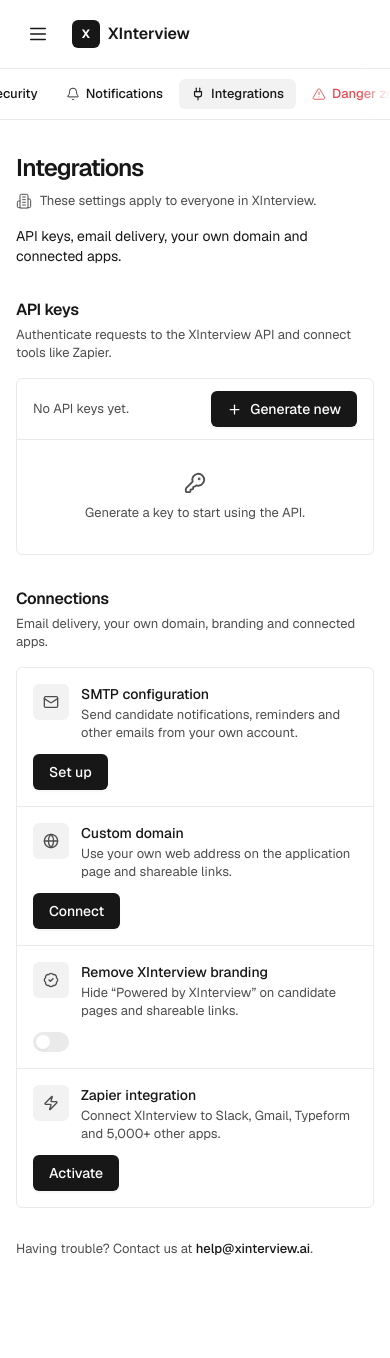
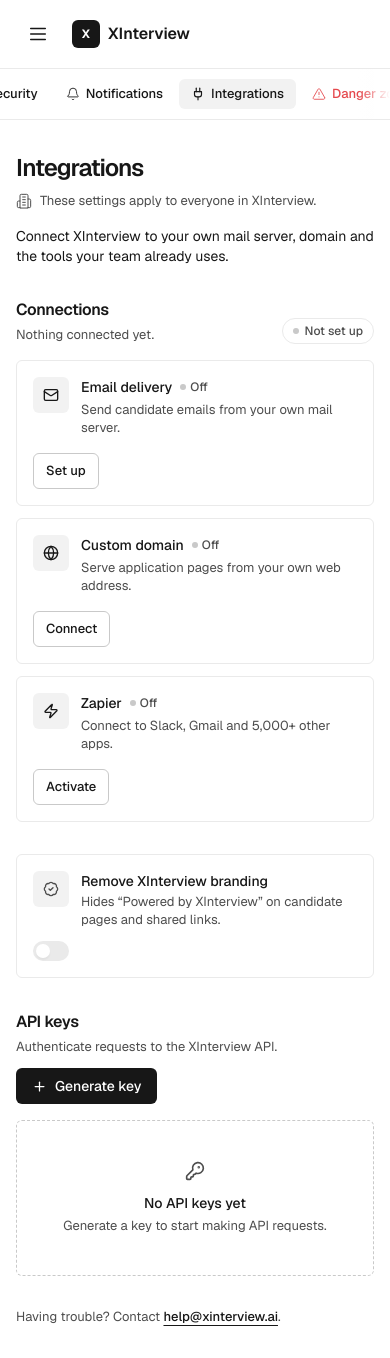
Before and after one commit to 3foxagency-hash/xinterview-ai-foundation-admin, a Next.js app: page /settings/integrations in a window 390 px wide. Before the commit the page ends 1290 px from the top, so only its background shows below. Built offline with nearby package versions, Linux system fonts and the light colour scheme.

Commit message:
feat: enhance integrations page layout with connection cards and improved API key display

```diff
--- a/app/(dashboard)/settings/integrations/page.tsx
+++ b/app/(dashboard)/settings/integrations/page.tsx
@@ -153,47 +153,150 @@ export default function IntegrationsPage() {
     ? `${state.customDomain.subdomain}.${state.customDomain.domain}`
     : null;
 
+  const connections = [
+    {
+      id: 'smtp',
+      icon: Mail,
+      title: 'Email delivery',
+      description: 'Send candidate emails from your own mail server.',
+      active: state.smtpConnected,
+      detail: state.smtp?.fromEmail ?? null,
+      primaryLabel: state.smtpConnected ? 'Edit' : 'Set up',
+      onPrimary: () => setSmtpDialog(true),
+      onSecondary: state.smtpConnected ? handleDisconnectSmtp : undefined,
+      secondaryLabel: 'Disconnect',
+    },
+    {
+      id: 'domain',
+      icon: Globe,
+      title: 'Custom domain',
+      description: 'Serve application pages from your own web address.',
+      active: !!state.customDomain,
+      detail: domainLabel,
+      primaryLabel: state.customDomain ? 'Manage' : 'Connect',
+      onPrimary: () => setDomainDialog(true),
+    },
+    {
+      id: 'zapier',
+      icon: Zap,
+      title: 'Zapier',
+      description: 'Connect to Slack, Gmail and 5,000+ other apps.',
+      active: state.zapierActive,
+      detail: state.zapierActive ? 'Ready to connect in Zapier' : null,
+      primaryLabel: state.zapierActive ? 'View steps' : 'Activate',
+      onPrimary: () => {
+        setZapierDialog(true);
+        if (!state.zapierActive) handleZapier();
+      },
+    },
+  ];
+
+  const activeCount = connections.filter((c) => c.active).length;
+
   return (
     <>
       <SettingsPage
         title="Integrations"
         scope="company"
         companyName={companyName}
-        description="API keys, email delivery, your own domain and connected apps."
+        description="Connect XInterview to your own mail server, domain and the tools your team already uses."
       >
+        {/* ── Connections ── */}
+        <section>
+          <div className="flex flex-wrap items-end justify-between gap-3">
+            <div className="min-w-0">
+              <h2 className="text-h3 text-heading">Connections</h2>
+              <p className="mt-1 text-body-sm text-muted">
+                {activeCount === 0
+                  ? 'Nothing connected yet.'
+                  : `${activeCount} of ${connections.length} connected.`}
+              </p>
+            </div>
+            <span className="inline-flex shrink-0 items-center gap-1.5 rounded-full border border-border px-2.5 py-1 text-caption font-medium text-muted">
+              <span
+                className={cn(
+                  'h-1.5 w-1.5 rounded-full',
+                  activeCount > 0 ? 'bg-success' : 'bg-gray-500'
+                )}
+                aria-hidden
+              />
+              {activeCount > 0 ? 'Live' : 'Not set up'}
+            </span>
+          </div>
+
+          {/* One card per connection — a grid scans far better than a stack of
+              full-width rows. Three columns on desktop so all three sit on one
+              row; two at tablet; one on mobile. */}
+          <div className="mt-4 grid gap-3 sm:grid-cols-2 lg:grid-cols-3">
+            {connections.map((c) => (
+              <ConnectionCard key={c.id} {...c} />
+            ))}
+          </div>
+        </section>
+
+        {/* ── Branding: a preference, not a connection, so it sits apart ── */}
+        <section className="rounded-md border border-border bg-surface p-4 sm:p-5">
+          <div className="flex flex-col gap-3 sm:flex-row sm:items-center sm:justify-between">
+            <div className="flex min-w-0 items-start gap-3">
+              <span className="flex h-9 w-9 shrink-0 items-center justify-center rounded-md bg-muted-bg">
+                <BadgeCheck size={16} className="text-muted" aria-hidden />
+              </span>
+              <div className="min-w-0">
+                <p className="text-body font-medium text-heading">
+                  Remove XInterview branding
+                </p>
+                <p className="mt-0.5 text-body-sm text-muted">
+                  Hides &ldquo;Powered by XInterview&rdquo; on candidate pages and shared links.
+                </p>
+              </div>
+            </div>
+            <div className="flex shrink-0 items-center gap-2 sm:pl-4">
+              {brandingBusy && <Loader2 size={15} className="animate-spin text-muted" />}
+              <Switch
+                checked={state.brandingRemoved}
+                onCheckedChange={handleBranding}
+                disabled={brandingBusy}
+                aria-label="Remove XInterview branding"
+              />
+            </div>
+          </div>
+        </section>
+
         {/* ── API keys ── */}
-        <SettingsSection
-          title="API keys"
-          description="Authenticate requests to the XInterview API and connect tools like Zapier."
-        >
-          <div className="flex items-center justify-between gap-4 border-b border-border px-4 py-3">
-            <p className="text-body-sm text-muted">
-              {keys.length === 0
-                ? 'No API keys yet.'
-                : `${keys.length} key${keys.length === 1 ? '' : 's'}`}
-            </p>
+        <section>
+          <div className="flex flex-wrap items-end justify-between gap-3">
+            <div className="min-w-0">
+              <h2 className="text-h3 text-heading">API keys</h2>
+              <p className="mt-1 text-body-sm text-muted">
+                Authenticate requests to the XInterview API.
+              </p>
+            </div>
+            {/* The one Primary button on this page (§8). */}
             <button
               type="button"
               onClick={() => setKeyDialog(true)}
-              className="inline-flex h-9 shrink-0 items-center gap-2 rounded-md bg-primary px-4 text-button text-primary-foreground shadow-sm transition-colors hover:bg-primary-hover"
+              className="inline-flex h-9 shrink-0 items-center gap-2 rounded-md bg-primary px-4 text-button text-primary-foreground transition-colors hover:bg-primary-hover"
             >
               <Plus size={15} />
-              Generate new
+              Generate key
             </button>
           </div>
 
           {keys.length === 0 ? (
-            <div className="px-4 py-8 text-center">
-              <KeyRound size={22} className="mx-auto text-muted" aria-hidden />
-              <p className="mt-2.5 text-body-sm text-muted">
-                Generate a key to start using the API.
+            <div className="mt-4 rounded-md border border-dashed border-border-strong px-6 py-10 text-center">
+              <KeyRound size={20} className="mx-auto text-muted" aria-hidden />
+              <p className="mt-3 text-body font-medium text-heading">No API keys yet</p>
+              <p className="mt-1 text-body-sm text-muted">
+                Generate a key to start making API requests.
               </p>
             </div>
           ) : (
-            <div className="overflow-x-auto">
-              <table className="w-full min-w-[480px]">
+            <div className="mt-4 overflow-hidden rounded-md border border-border bg-surface">
+              {/* Desktop: a table. Mobile: stacked cards — four columns at
+                  375px forces a horizontal scroll nobody discovers. */}
+              <table className="hidden w-full sm:table">
                 <thead>
-                  <tr className="border-b border-border bg-muted-bg">
+                  <tr className="border-b border-border">
                     <th scope="col" className="px-4 py-2.5 text-left text-caption font-medium text-muted">
                       Name
                     </th>
@@ -204,7 +307,7 @@ export default function IntegrationsPage() {
                       Expires
                     </th>
                     <th scope="col" className="px-4 py-2.5 text-right text-caption font-medium text-muted">
-                      Actions
+                      <span className="sr-only">Actions</span>
                     </th>
                   </tr>
                 </thead>
@@ -212,10 +315,8 @@ export default function IntegrationsPage() {
                   {keys.map((k, i) => (
                     <tr key={k.id} className={cn(i > 0 && 'border-t border-border')}>
                       <td className="px-4 py-3 text-body font-medium text-heading">{k.name}</td>
+                      <td className="px-4 py-3 font-mono text-body-sm text-muted">{k.maskedKey}</td>
                       <td className="px-4 py-3 font-mono text-body-sm text-muted">
-                        {k.maskedKey}
-                      </td>
-                      <td className="px-4 py-3 text-body-sm text-muted">
                         {k.expiresAt ?? 'Never'}
                       </td>
                       <td className="px-4 py-3 text-right">
@@ -232,109 +333,40 @@ export default function IntegrationsPage() {
                   ))}
                 </tbody>
               </table>
+
+              <ul className="divide-y divide-border sm:hidden">
+                {keys.map((k) => (
+                  <li key={k.id} className="flex items-start justify-between gap-3 p-4">
+                    <div className="min-w-0">
+                      <p className="truncate text-body font-medium text-heading">{k.name}</p>
+                      <p className="mt-1 truncate font-mono text-body-sm text-muted">
+                        {k.maskedKey}
+                      </p>
+                      <p className="mt-1 text-caption text-muted">
+                        Expires{' '}
+                        <span className="font-mono">{k.expiresAt ?? 'never'}</span>
+                      </p>
+                    </div>
+                    <button
+                      type="button"
+                      onClick={() => setDeleteKey(k)}
+                      aria-label={`Delete API key ${k.name}`}
+                      className="inline-flex h-8 w-8 shrink-0 items-center justify-center rounded-md text-muted transition-colors hover:bg-error-banner-bg hover:text-error"
+                    >
+                      <Trash2 size={15} />
+                    </button>
+                  </li>
+                ))}
+              </ul>
             </div>
           )}
-        </SettingsSection>
-
-        {/* ── Connections ── */}
-        <SettingsSection
-          title="Connections"
-          description="Email delivery, your own domain, branding and connected apps."
-        >
-          {/* SMTP */}
-          <IntegrationRow
-            icon={Mail}
-            title="SMTP configuration"
-            description="Send candidate notifications, reminders and other emails from your own account."
-            active={state.smtpConnected}
-            activeLabel={state.smtp?.fromEmail ? `Sending from ${state.smtp.fromEmail}` : undefined}
-            action={
-              <div className="flex gap-2">
-                {state.smtpConnected && (
-                  <button
-                    type="button"
-                    onClick={handleDisconnectSmtp}
-                    className="inline-flex h-9 items-center justify-center rounded-md border border-border-strong px-3 text-body-sm font-medium text-heading transition-colors hover:bg-card-hover"
-                  >
-                    Disconnect
-                  </button>
-                )}
-                <button
-                  type="button"
-                  onClick={() => setSmtpDialog(true)}
-                  className="inline-flex h-9 items-center justify-center rounded-md bg-primary px-4 text-button text-primary-foreground shadow-sm transition-colors hover:bg-primary-hover"
-                >
-                  {state.smtpConnected ? 'Edit' : 'Set up'}
-                </button>
-              </div>
-            }
-          />
-
-          {/* Custom domain */}
-          <IntegrationRow
-            icon={Globe}
-            title="Custom domain"
-            description="Use your own web address on the application page and shareable links."
-            active={!!state.customDomain}
-            activeLabel={domainLabel ?? undefined}
-            action={
-              <button
-                type="button"
-                onClick={() => setDomainDialog(true)}
-                className="inline-flex h-9 items-center justify-center rounded-md bg-primary px-4 text-button text-primary-foreground shadow-sm transition-colors hover:bg-primary-hover"
-              >
-                {state.customDomain ? 'Manage' : 'Connect'}
-              </button>
-            }
-          />
-
-          {/* Branding */}
-          <IntegrationRow
-            icon={BadgeCheck}
-            title="Remove XInterview branding"
-            description="Hide “Powered by XInterview” on candidate pages and shareable links."
-            active={state.brandingRemoved}
-            activeLabel={state.brandingRemoved ? 'Branding hidden' : undefined}
-            action={
-              <div className="flex items-center gap-2">
-                {brandingBusy && <Loader2 size={15} className="animate-spin text-muted" />}
-                <Switch
-                  checked={state.brandingRemoved}
-                  onCheckedChange={handleBranding}
-                  disabled={brandingBusy}
-                  aria-label="Remove XInterview branding"
-                />
-              </div>
-            }
-          />
-
-          {/* Zapier */}
-          <IntegrationRow
-            icon={Zap}
-            title="Zapier integration"
-            description="Connect XInterview to Slack, Gmail, Typeform and 5,000+ other apps."
-            active={state.zapierActive}
-            activeLabel={state.zapierActive ? 'Ready to connect in Zapier' : undefined}
-            action={
-              <button
-                type="button"
-                onClick={() => {
-                  setZapierDialog(true);
-                  if (!state.zapierActive) handleZapier();
-                }}
-                className="inline-flex h-9 items-center justify-center rounded-md bg-primary px-4 text-button text-primary-foreground shadow-sm transition-colors hover:bg-primary-hover"
-              >
-                {state.zapierActive ? 'View steps' : 'Activate'}
-              </button>
-            }
-          />
-        </SettingsSection>
+        </section>
 
         <p className="text-body-sm text-muted">
-          Having trouble? Contact us at{' '}
+          Having trouble? Contact{' '}
           <a
             href="mailto:help@xinterview.ai"
-            className="font-medium text-primary underline-offset-4 hover:underline"
+            className="font-medium text-heading underline underline-offset-4 hover:text-primary"
           >
             help@xinterview.ai
           </a>
@@ -382,49 +414,89 @@ export default function IntegrationsPage() {
   );
 }
 
-/** One connection row: icon, copy, status and its action. */
-function IntegrationRow({
+/**
+ * One connection as a card: icon, name, status dot, copy, and its actions.
+ * Cards use Secondary buttons — §8 allows a single Primary per view, and that
+ * is "Generate key". A filled button on every card would flatten the hierarchy.
+ */
+function ConnectionCard({
   icon: Icon,
   title,
   description,
   active,
-  activeLabel,
-  action,
+  detail,
+  primaryLabel,
+  onPrimary,
+  secondaryLabel,
+  onSecondary,
 }: {
   icon: typeof Mail;
   title: string;
   description: string;
   active: boolean;
-  activeLabel?: string;
-  action: React.ReactNode;
+  detail: string | null;
+  primaryLabel: string;
+  onPrimary: () => void;
+  secondaryLabel?: string;
+  onSecondary?: () => void;
 }) {
   return (
-    <div className="flex flex-col gap-3 px-4 py-4 md:flex-row md:items-center md:justify-between [&:not(:first-child)]:border-t [&:not(:first-child)]:border-border">
-      <div className="flex min-w-0 items-start gap-3">
-        <span
-          className={cn(
-            'flex h-9 w-9 shrink-0 items-center justify-center rounded-md',
-            active ? 'bg-primary/10' : 'bg-muted-bg'
-          )}
-        >
-          <Icon size={16} className={active ? 'text-primary' : 'text-muted'} aria-hidden />
+    // No hover tint: the card itself isn't clickable — its buttons are — and a
+    // tinted card reads as "selected" next to untinted peers.
+    <div className="flex min-w-0 flex-col rounded-md border border-border bg-surface p-4">
+      <div className="flex items-start gap-3">
+        <span className="flex h-9 w-9 shrink-0 items-center justify-center rounded-md bg-muted-bg">
+          <Icon size={16} className="text-heading" aria-hidden />
         </span>
-        <div className="min-w-0">
-          <div className="flex flex-wrap items-center gap-2">
-            <span className="text-body font-medium text-heading">{title}</span>
-            {active && (
-              <span className="rounded-full bg-success/10 px-2 py-0.5 text-caption font-medium text-success">
-                Active
-              </span>
-            )}
+        <div className="min-w-0 flex-1">
+          <div className="flex items-center gap-2">
+            <p className="truncate text-body font-medium text-heading">{title}</p>
+            {/* Status is a dot plus a word — never colour alone (§17). */}
+            <span
+              className={cn(
+                'inline-flex shrink-0 items-center gap-1 text-caption font-medium',
+                active ? 'text-success' : 'text-muted'
+              )}
+            >
+              <span
+                className={cn(
+                  'h-1.5 w-1.5 rounded-full',
+                  active ? 'bg-success' : 'bg-gray-500'
+                )}
+                aria-hidden
+              />
+              {active ? 'Connected' : 'Off'}
+            </span>
           </div>
-          <p className="mt-0.5 text-body-sm text-muted">{description}</p>
-          {active && activeLabel && (
-            <p className="mt-1 truncate font-mono text-body-sm text-bodyText">{activeLabel}</p>
+          <p className="mt-1 text-body-sm text-muted">{description}</p>
+          {active && detail && (
+            <p className="mt-2 truncate font-mono text-caption text-bodyText" title={detail}>
+              {detail}
+            </p>
           )}
         </div>
       </div>
-      <div className="shrink-0">{action}</div>
+
+      {/* mt-auto pins actions to the card bottom so buttons line up across
+          the row even when descriptions wrap to different heights. */}
+      <div className="mt-auto flex flex-wrap gap-2 pt-4">
+        <button
+          type="button"
+          onClick={onPrimary}
+          className="inline-flex h-9 items-center justify-center rounded-md border border-border-strong px-3 text-body-sm font-medium text-heading transition-colors hover:bg-card-hover"
+        >
+          {primaryLabel}
+        </button>
+        {onSecondary && (
+          <button
+            type="button"
+            onClick={onSecondary}
+            className="inline-flex h-9 items-center justify-center rounded-md px-3 text-body-sm font-medium text-muted transition-colors hover:bg-card-hover hover:text-heading"
+          >
+            {secondaryLabel}
+          </button>
+        )}
+      </div>
     </div>
   );
 }
```
Also changed, not shown: components/settings/integrations-skeleton.tsx (+46 -31 lines).
